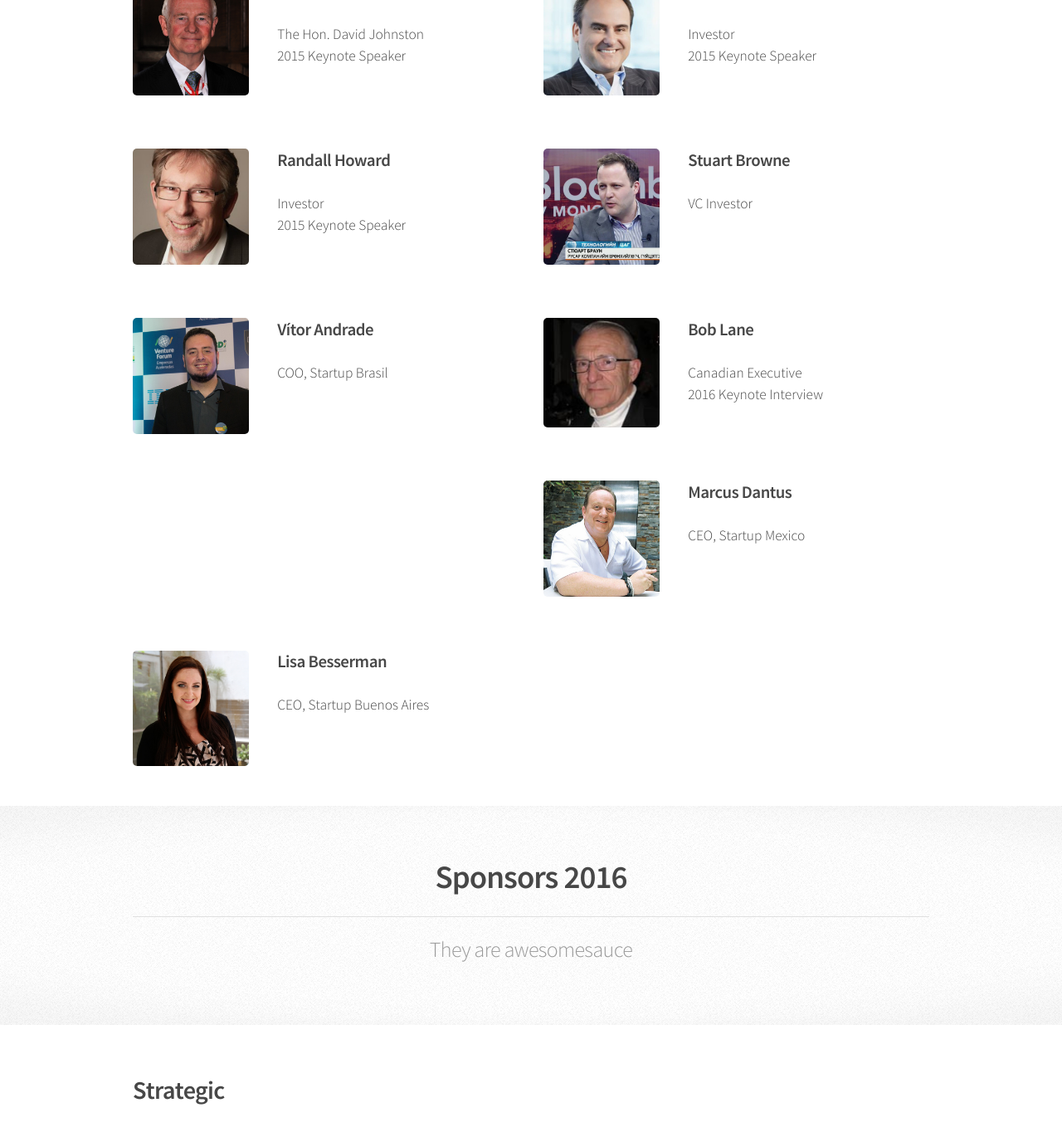
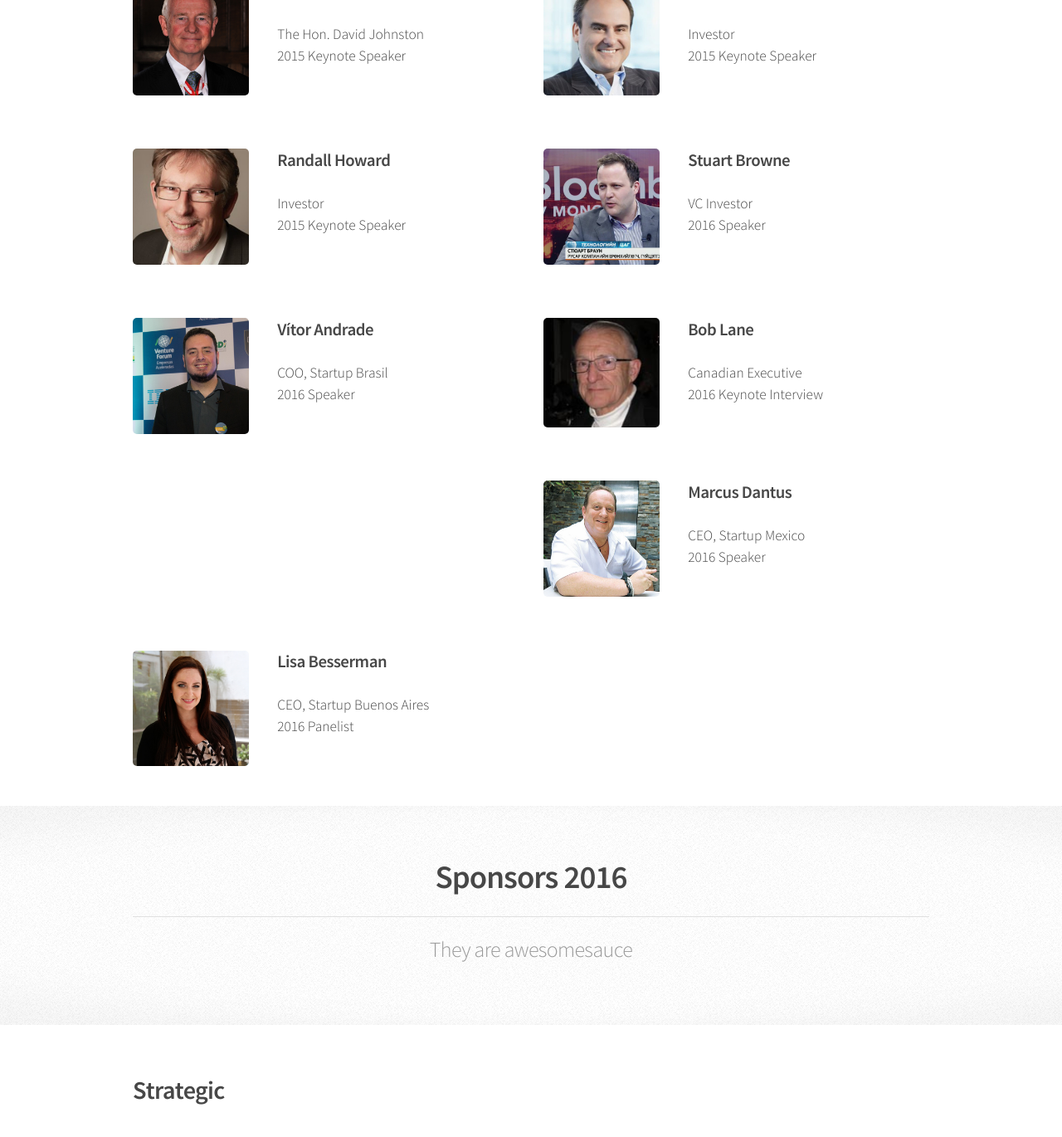
Before and after one commit to LatAmStartups/LatAmStartups.github.io, a Jekyll site: the page built from conference2016.html, in a window 1280 px wide and 1400 px high, scrolled down 1482 px. Shown: the top 1370 px of the window at 83% size. Built offline with Jekyll 4.4.1, drawn with Linux system fonts in a browser that asks for light colours.

Commit message:
tweaking

```diff
--- a/conference2016.html
+++ b/conference2016.html
@@ -96,7 +96,8 @@ layout: defaultconf
 						<a href="stuart-browne-bio.html" class="image left"><img src="{{ site.baseurl }}/assets/images/StuartBrowne.jpg" alt="" /></a>
 						<div class="inner">
 							<h3>Stuart Browne</h3>
-							<p>VC Investor</p>
+							<p>VC Investor<br />
+							2016 Speaker</p>
 						</div>
 					</div>
 				</section>
@@ -105,7 +106,8 @@ layout: defaultconf
 						<a href="vitor-andrade-bio.html" class="image left"><img src="{{ site.baseurl }}/assets/images/VitorAndrade.jpg" alt="" /></a>
 						<div class="inner">
 							<h3>V&iacute;tor Andrade</h3>
-							<p>COO, Startup Brasil</p>
+							<p>COO, Startup Brasil<br />
+							2016 Speaker</p>
 						</div>
 					</div>
 				</section>
@@ -124,7 +126,8 @@ layout: defaultconf
 						<a href="marcus-dantus-bio.html" class="image left"><img src="{{ site.baseurl }}/assets/images/MarcusDantus.jpg" alt="" /></a>
 						<div class="inner">
 							<h3>Marcus Dantus</h3>
-							<p>CEO, Startup Mexico</p>
+							<p>CEO, Startup Mexico<br />
+							2016 Speaker</p>
 						</div>
 					</div>
 				</section>
@@ -133,7 +136,8 @@ layout: defaultconf
 						<a href="lisa-besserman-bio.html" class="image left"><img src="{{ site.baseurl }}/assets/images/LisaBesserman.jpg" alt="" /></a>
 						<div class="inner">
 							<h3>Lisa Besserman</h3>
-							<p>CEO, Startup Buenos Aires</p>
+							<p>CEO, Startup Buenos Aires<br />
+							2016 Panelist</p>
 						</div>
 					</div>
 				</section>
```
